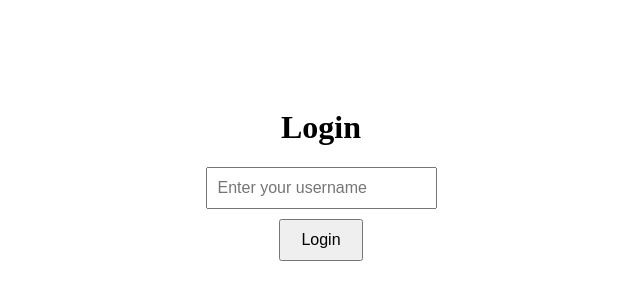
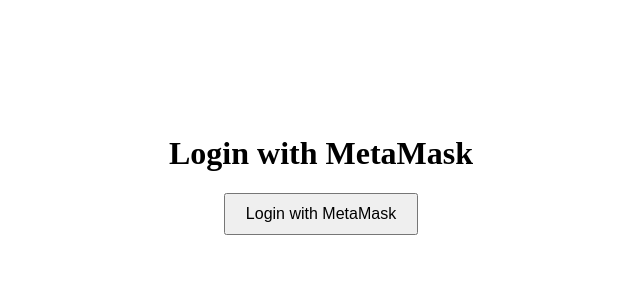
Before and after one commit to shortaktien/nextjs, a Next.js app: page /login in a window 1280 px wide. Shown: the part 234-534 px from the top of the page, without its empty margins (319-959 px from the left). Built offline with nearby package versions, Linux system fonts and the light colour scheme.

Commit message:
login with metamask

```diff
--- a/pages/login.js
+++ b/pages/login.js
@@ -2,7 +2,6 @@
 import { useRouter } from 'next/router';
 
 export default function LoginPage() {
-  const [username, setUsername] = useState('');
   const [error, setError] = useState('');
   const router = useRouter();
   const [isMounted, setIsMounted] = useState(false);
@@ -11,18 +10,19 @@
     setIsMounted(true);
   }, []);
 
-  const handleUsernameChange = (event) => {
-    setUsername(event.target.value);
-  };
+  const handleMetaMaskLogin = async () => {
+    if (typeof window.ethereum !== 'undefined') {
+      try {
+        const accounts = await window.ethereum.request({ method: 'eth_requestAccounts' });
+        const address = accounts[0];
+        console.log('Connected address:', address);
 
-  const handleLogin = async () => {
-    try {
         const response = await fetch('/api/saveData', {
           method: 'POST',
           headers: {
             'Content-Type': 'application/json',
           },
-        body: JSON.stringify({ username }),
+          body: JSON.stringify({ username: address }),
         });
 
         if (response.ok) {
@@ -34,8 +34,11 @@
           setError(errorText); // Fehler anzeigen
         }
       } catch (error) {
-      console.error('Error saving username:', error);
-      setError('Error saving username');
+        console.error('Error connecting to MetaMask:', error);
+        setError('Error connecting to MetaMask');
+      }
+    } else {
+      setError('MetaMask is not installed');
     }
   };
 
@@ -45,16 +48,9 @@
 
   return (
     <div style={{ display: 'flex', justifyContent: 'center', alignItems: 'center', height: '100vh', flexDirection: 'column' }}>
-      <h1>Login</h1>
-      <input
-        type="text"
-        placeholder="Enter your username"
-        value={username}
-        onChange={handleUsernameChange}
-        style={{ padding: '10px', marginBottom: '10px', fontSize: '16px' }}
-      />
-      <button onClick={handleLogin} style={{ padding: '10px 20px', fontSize: '16px' }}>
-        Login
+      <h1>Login with MetaMask</h1>
+      <button onClick={handleMetaMaskLogin} style={{ padding: '10px 20px', fontSize: '16px' }}>
+        Login with MetaMask
       </button>
       {error && <p style={{ color: 'red' }}>{error}</p>}
     </div>
```
Lines whose indentation alone changed are shown as unchanged.
